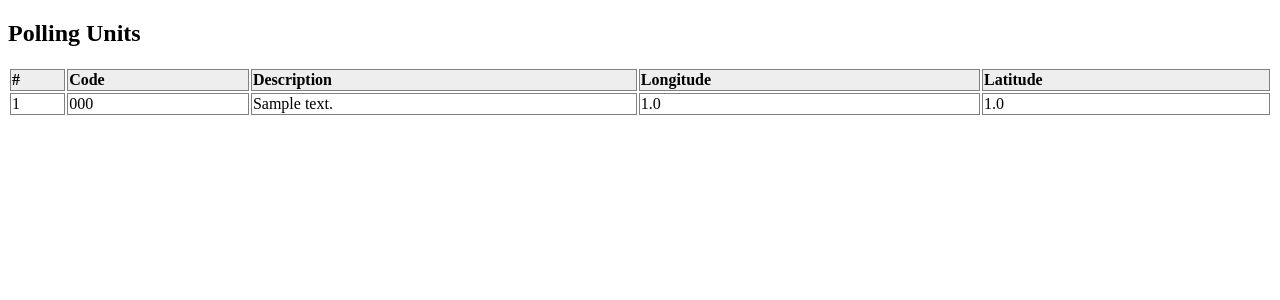
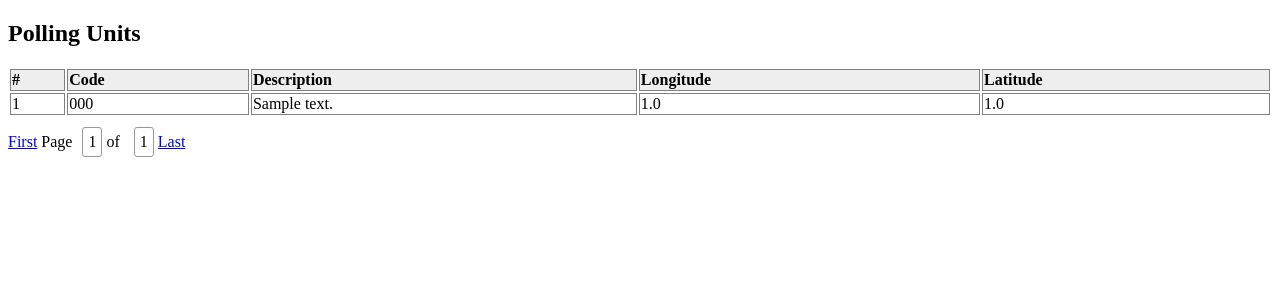
Before and after one commit to bioye/naijagov, a Spring Boot app: page /pollingunits in a window 1280 px wide. Shown: the top 300 px of the page. Run offline with Spring Boot 4, Linux system fonts and the light colour scheme; tables that the repository leaves empty hold one stand-in row (values such as "Sample post").

Commit message:
Pagination and accurate numbering of rows implemented for PollingUnits listing page.

```diff
--- a/src/main/java/com/naijagov/naijagov/controller/NaijagovController.java
+++ b/src/main/java/com/naijagov/naijagov/controller/NaijagovController.java
@@ -15,7 +15,7 @@ public class NaijagovController{
 
     @GetMapping("/pollingunits")
     public ModelAndView pollingUnits(Pageable pageable, @ModelAttribute Form form, ModelAndView mv){
-        form.setPollingUnits(pollingUnitService.listAllPollingUnits(pageable));
+        form.setPollingUnitsPage(pollingUnitService.listAllPollingUnits(pageable));
         mv.setViewName("pollingunits");
         return mv;
     }
--- a/src/main/resources/templates/pollingunits.html
+++ b/src/main/resources/templates/pollingunits.html
@@ -24,8 +24,8 @@
             <th>Longitude</th>
             <th>Latitude</th>
         </tr>
-        <tr th:each="pollingUnit, i: ${form.pollingUnits}">
-            <td th:text="${i.index+1}"></td>
+        <tr th:each="pollingUnit, i: ${form.pollingUnitsPage.content}">
+            <td th:text="${(form.pollingUnitsPage.number*form.pollingUnitsPage.size)+i.index+1}"></td>
             <td style="white-space: nowrap;" th:text="${pollingUnit.fullCode}"></td>
             <td th:text="${pollingUnit.description}"></td>
             <td style="white-space: nowrap;" th:text="${pollingUnit.longitude}"></td>
@@ -33,5 +33,18 @@
         </tr>
     </table>
     </div>
+
+    <div class="pagination-div">
+        <a th:href="@{/pollingunits(page=0,size=${form.pollingUnitsPage.size})}">First</a>
+        <span th:if="${form.pollingUnitsPage.hasPrevious()}">
+            <a th:href="@{/pollingunits(page=${form.pollingUnitsPage.number-1},size=${form.pollingUnitsPage.size})}">Previous</a>
+        </span>
+        Page<span th:text="${form.pollingUnitsPage.number+1}"></span> of <span th:text="${form.pollingUnitsPage.totalPages}"></span>
+        <span th:if="${form.pollingUnitsPage.hasNext()}">
+            <a th:href="@{/pollingunits(page=${form.pollingUnitsPage.number+1},size=${form.pollingUnitsPage.size})}">Next</a>
+        </span>
+        <a th:href="@{/pollingunits(page=${form.pollingUnitsPage.totalPages-1},size=${form.pollingUnitsPage.size})}">Last</a>
+    </div>
+
     </body>
     </html>
```
Also changed, not shown: src/main/java/com/naijagov/naijagov/model/Form.java (+12 -0 lines).
